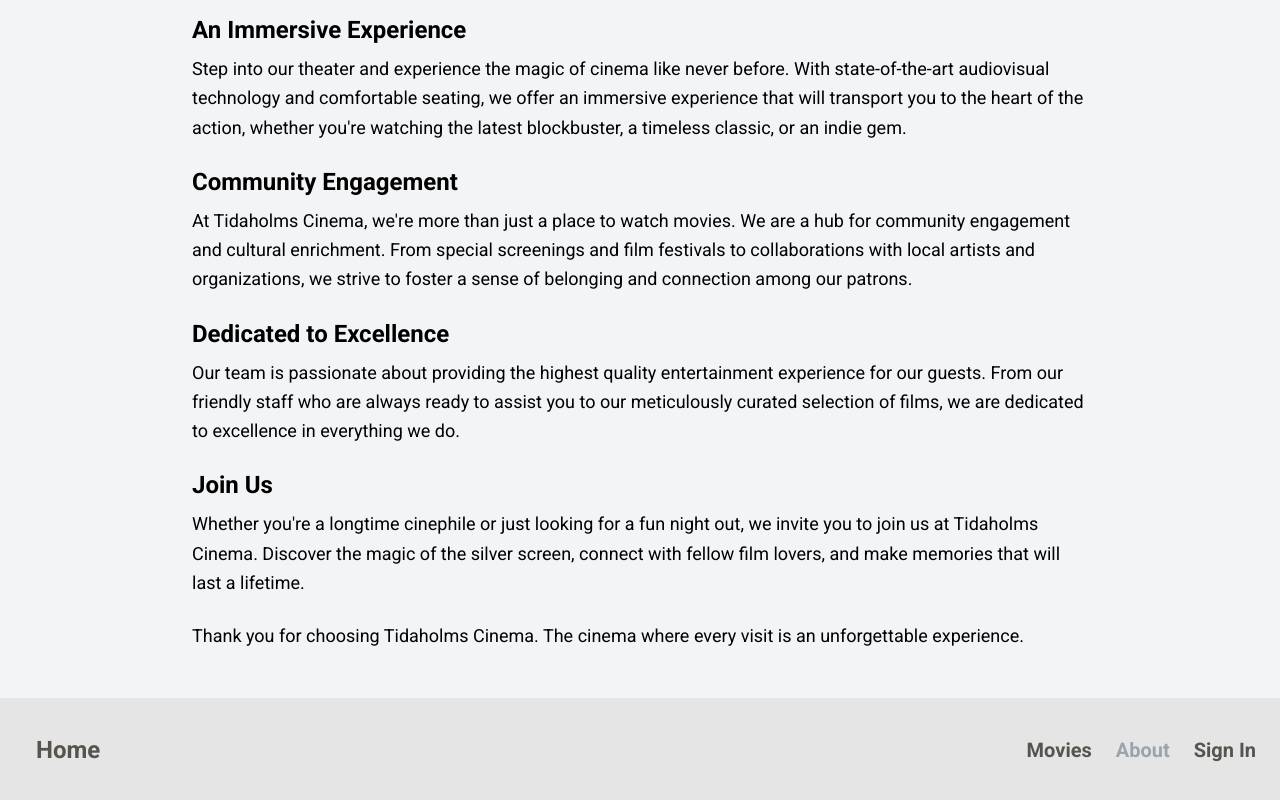
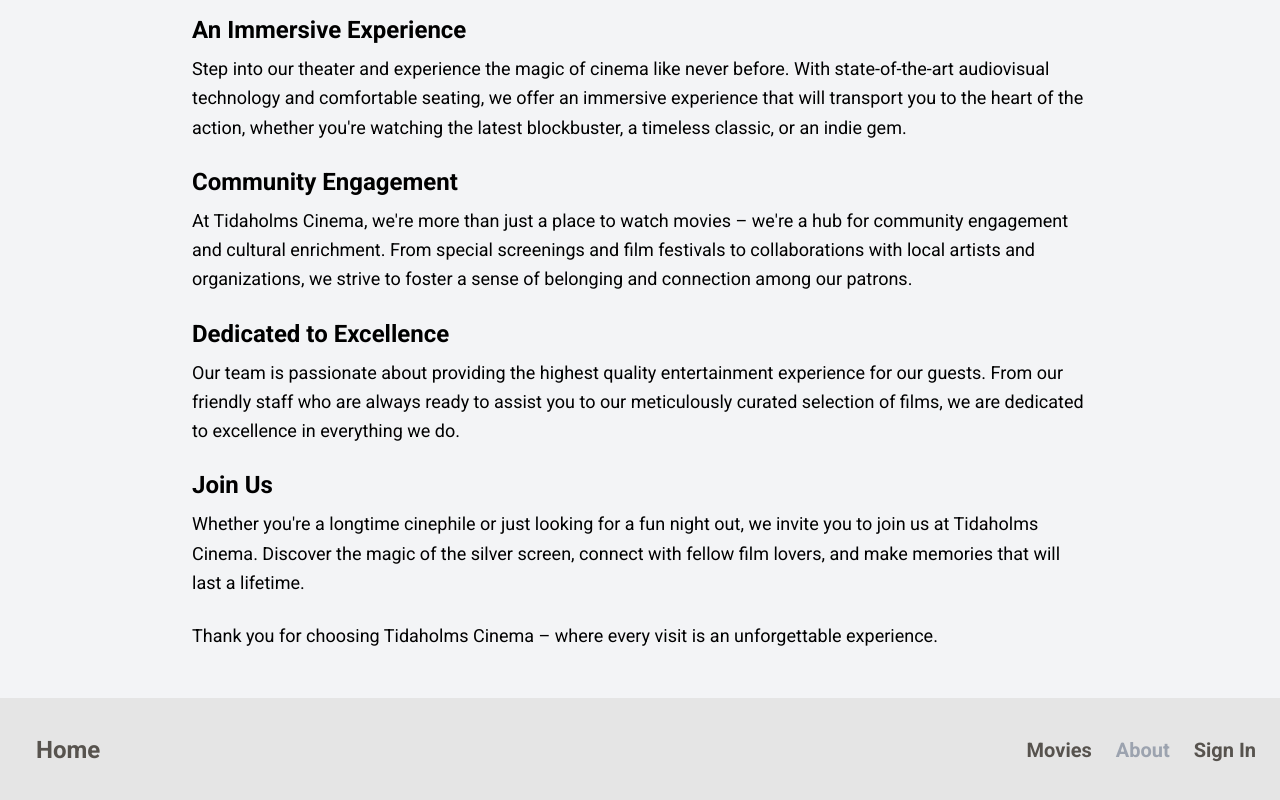
Before and after one commit to sebastianpiresmolin/movie-page-nextJS, a Next.js app: page /about in a window 1280 px wide. Shown: the part 770-1570 px from the top of the page. Built offline with nearby package versions, Linux system fonts and the light colour scheme.

Commit message:
Update page.tsx

```diff
--- a/app/about/page.tsx
+++ b/app/about/page.tsx
@@ -34,7 +34,7 @@
         </p>
         <h2 className="text-2xl font-bold mb-2">Community Engagement</h2>
         <p className="text-lg leading-relaxed mb-6">
-          At Tidaholms Cinema, we're more than just a place to watch movies. We are a hub for community
+          At Tidaholms Cinema, we're more than just a place to watch movies – we're a hub for community
           engagement and cultural enrichment. From special screenings and film festivals to collaborations
           with local artists and organizations, we strive to foster a sense of belonging and connection
           among our patrons.
@@ -52,7 +52,7 @@
           and make memories that will last a lifetime.
         </p>
         <p className="text-lg leading-relaxed">
-          Thank you for choosing Tidaholms Cinema. The cinema where every visit is an unforgettable experience.
+          Thank you for choosing Tidaholms Cinema – where every visit is an unforgettable experience.
         </p>
       </div>
     </section>
```
